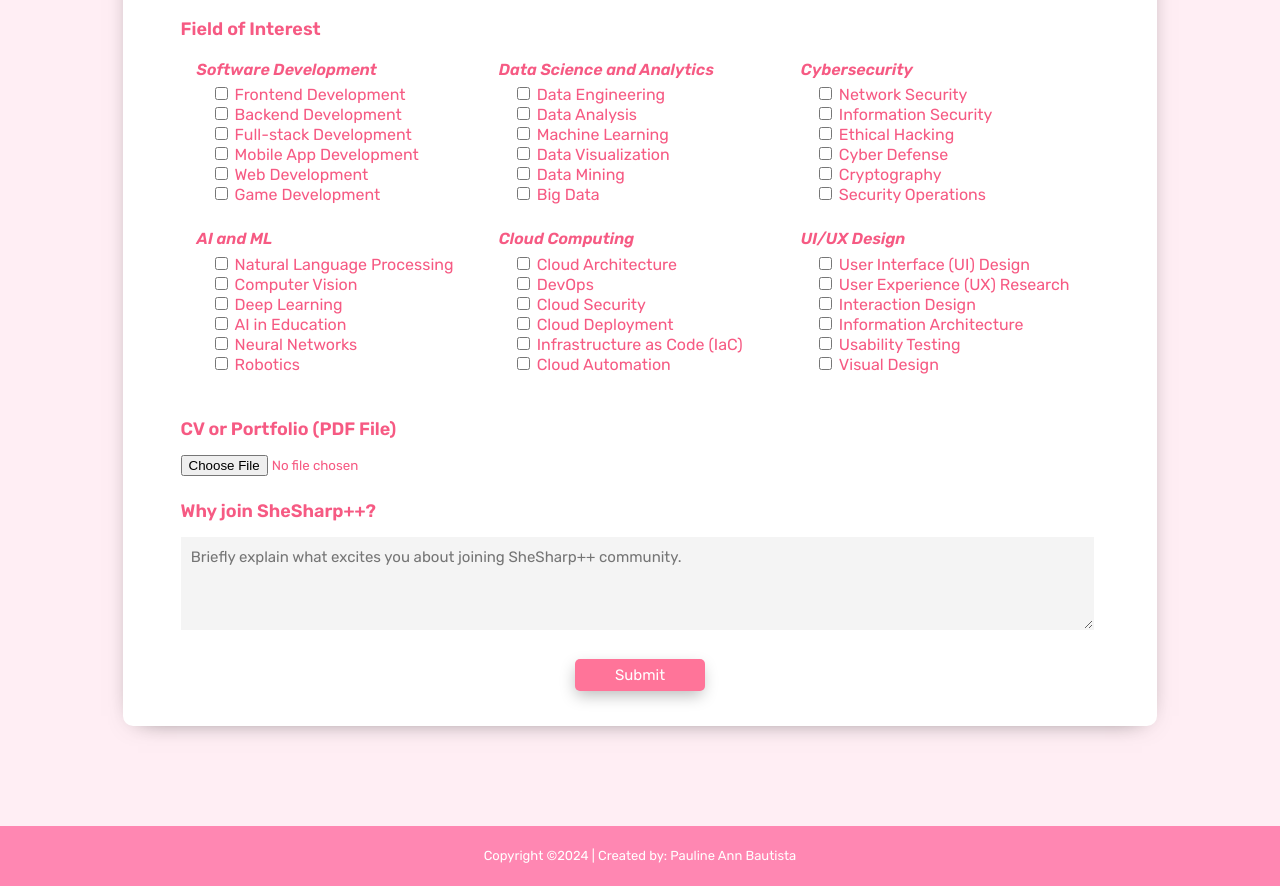
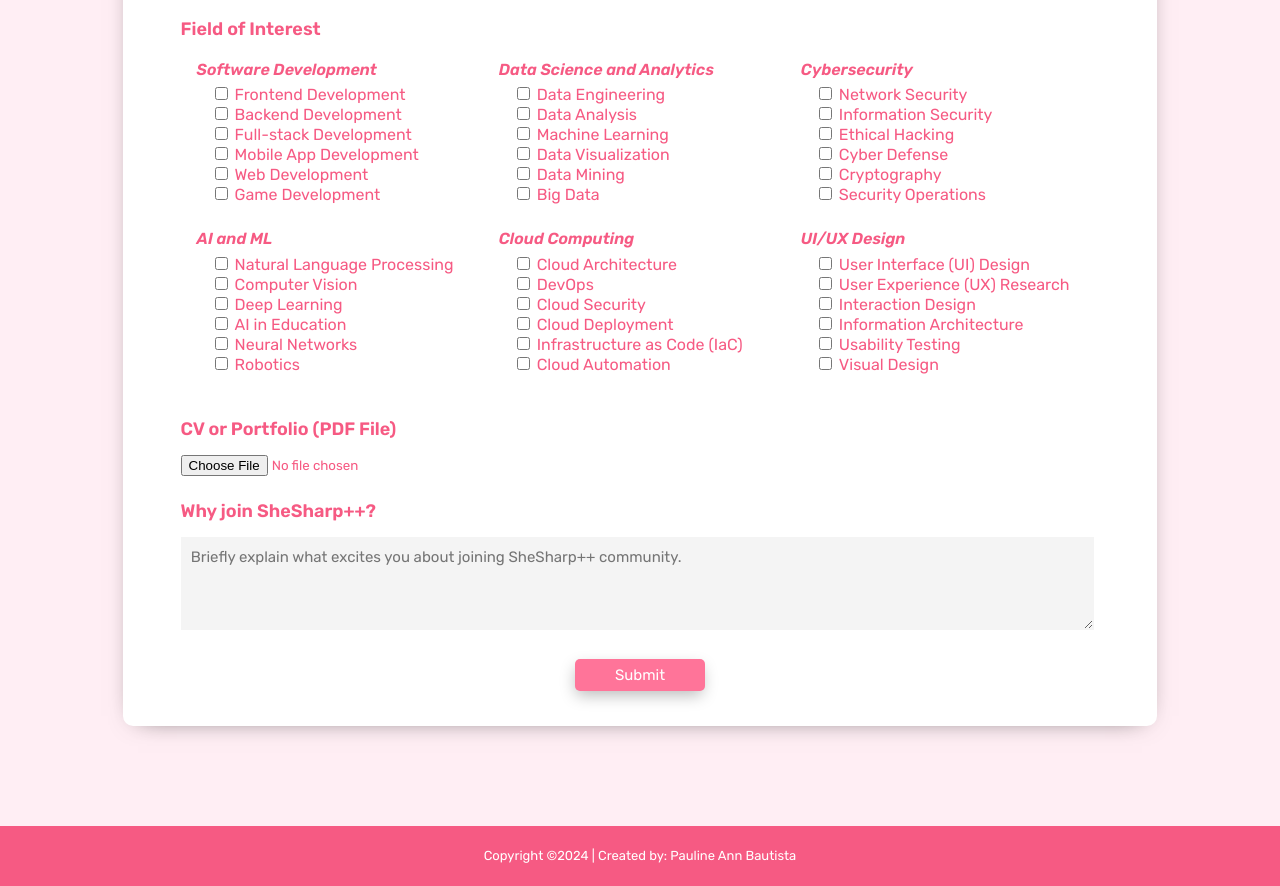
Before and after one commit to paulineeannn/webdev-registration-form, a plain HTML site: page index.html in a window 1280 px wide. Shown: the part 1045-1931 px from the top of the page. Drawn offline with Linux system fonts and the light colour scheme.

Commit message:
changed footer color

```diff
--- a/styles.css
+++ b/styles.css
@@ -363,7 +363,7 @@
 }
 
 footer {
-    background-color: #FF87B2;
+    background-color: #F65A83;
     width: 100%;
     height: 60px;
 }
```
